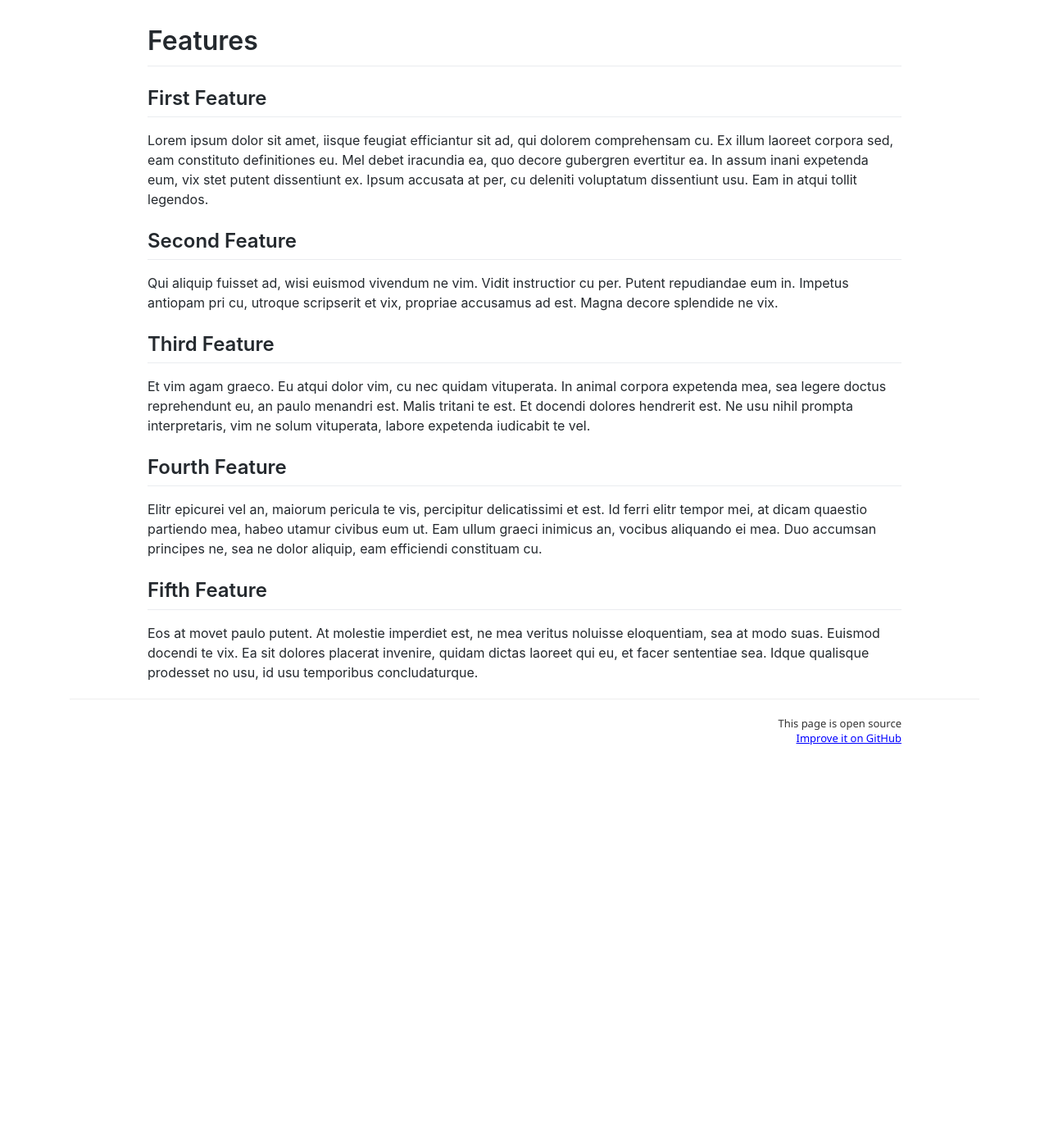
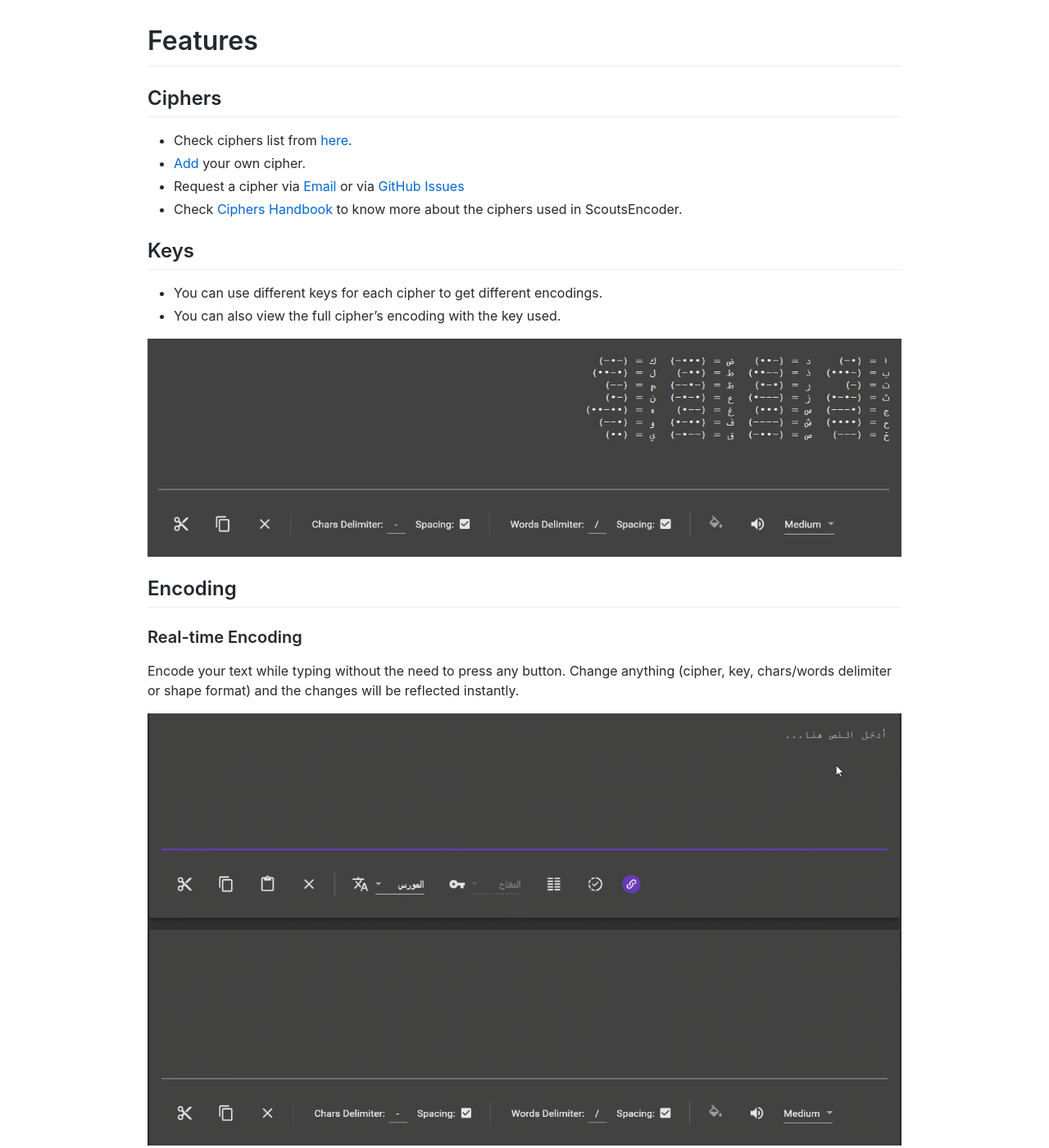
Before and after one commit to yousinix/ScoutsEncoder, a Jekyll site: the page built from _docs/02-features.md, in a window 1280 px wide and 1400 px high. Shown: the whole window at 82% size. Built offline with Jekyll 4.4.1, drawn with Linux system fonts in a browser that asks for light colours; some of the changed text lies outside the part shown.

Commit message:
Add features to docs

````diff
--- a/_docs/02-features.md
+++ b/_docs/02-features.md
@@ -6,22 +6,111 @@ permalink: /docs/features/
 
 # Features
 
-## First Feature
+## Ciphers
 
-Lorem ipsum dolor sit amet, iisque feugiat efficiantur sit ad, qui dolorem comprehensam cu. Ex illum laoreet corpora sed, eam constituto definitiones eu. Mel debet iracundia ea, quo decore gubergren evertitur ea. In assum inani expetenda eum, vix stet putent dissentiunt ex. Ipsum accusata at per, cu deleniti voluptatum dissentiunt usu. Eam in atqui tollit legendos.
+- Check ciphers list from [here](docs/available-ciphers).
+- [Add](#clean-code) your own cipher.
+- Request a cipher via [Email](mailto:{{site.author.email}}?subject={{site.title}} - Cipher Request) or via [GitHub Issues]({{site.github.repository_url}}/issues/new?title=Cipher Request)
+- Check [Ciphers Handbook](docs/ciphers-handbook) to know more about the ciphers used in ScoutsEncoder.
 
-## Second Feature
+## Keys
 
-Qui aliquip fuisset ad, wisi euismod vivendum ne vim. Vidit instructior cu per. Putent repudiandae eum in. Impetus antiopam pri cu, utroque scripserit et vix, propriae accusamus ad est. Magna decore splendide ne vix.
+- You can use different keys for each cipher to get different encodings.
+- You can also view the full cipher's encoding with the key used.
 
-## Third Feature
+![full-cipher](../../img/features/full-cipher.jpg)
 
-Et vim agam graeco. Eu atqui dolor vim, cu nec quidam vituperata. In animal corpora expetenda mea, sea legere doctus reprehendunt eu, an paulo menandri est. Malis tritani te est. Et docendi dolores hendrerit est. Ne usu nihil prompta interpretaris, vim ne solum vituperata, labore expetenda iudicabit te vel.
+## Encoding
 
-## Fourth Feature
+### Real-time Encoding
 
-Elitr epicurei vel an, maiorum pericula te vis, percipitur delicatissimi et est. Id ferri elitr tempor mei, at dicam quaestio partiendo mea, habeo utamur civibus eum ut. Eam ullum graeci inimicus an, vocibus aliquando ei mea. Duo accumsan principes ne, sea ne dolor aliquip, eam efficiendi constituam cu.
+Encode your text while typing without the need to press any button. Change anything (cipher, key, chars/words delimiter or shape format) and the changes will be reflected instantly.
 
-## Fifth Feature
+![real-time](../../img/features/real-time.gif)
 
-Eos at movet paulo putent. At molestie imperdiet est, ne mea veritus noluisse eloquentiam, sea at modo suas. Euismod docendi te vix. Ea sit dolores placerat invenire, quidam dictas laoreet qui eu, et facer sententiae sea. Idque qualisque prodesset no usu, id usu temporibus concludaturque.
+### Output Styles
+
+Customize your output depending on your preferences. Change the chars/words delimiters and their spacing or the fill and stroke of shapes.
+
+![output-styles](../../img/features/output-styles.gif)
+
+### Audio Output
+
+Export [audio](../../wav/MorseCode.wav) output for your Morse encoding with different speeds (slow - medium - fast).
+
+![audio-speeds](../../img/features/audio-speeds.jpg)
+
+## Design
+
+### Light/Dark Themes
+
+Choose the theme that makes you more comfortable.
+
+![themes](../../img/features/themes.jpg)
+
+### Responsive Layout
+
+Choose whatever size you like. You can either use it in full screen or side by side with any other window.
+
+![responsive](../../img/features/responsive.gif)
+
+### Material Design
+
+Designed with Google's [material design](https://material.io/design/) standards using [Material Design In XAML Toolkit](https://github.com/MaterialDesignInXAML/MaterialDesignInXamlToolkit).
+
+## Code
+
+### Clean Code
+
+Readable and easy to maintain OOP code using XAML and C#. Adding Ciphers is so easy, anyone can add them even if he doesn't know how to code! Just add the cipher type you want, from the types below, to ciphers array and the rest is done for you.
+
+Check out the following pre-declared ciphers from that [link](https://github.com/YoussefRaafatNasry/ScoutsEncoder/blob/d19c185cb6046c8969ddf68125a90e116da8f88a/ScoutsEncoder/MainWindow.xaml.cs#L42-L212).
+
+```c#
+
+// 1] Normal Cipher:
+new Cipher
+{
+    DisplayName = "اسم_الشفرة", // Add Cipher Name Here (displayed in Ciphers ComboBox)
+    HasKeys = true,              // Enables Keys ComboBox
+    KeyWeight = n,               // Offsets Keys with the given value (n) where:  0 < n < 28
+    IsAudible = true,            // Enables Audio Button
+    HasShapes = true,            // Enables Shape Format Button
+    CipherCharacters = {"x", "x", "x", "x", "x", "x", "x",  // Add Cipher body Here.
+                        "x", "x", "x", "x", "x", "x", "x",  // Must contain 28 values,
+                        "x", "x", "x", "x", "x", "x", "x",  // written in an array form
+                        "x", "x", "x", "x", "x", "x", "x"}
+},
+
+// 2] Overloaded Cipher:
+new Cipher
+{
+    DisplayName = "اسم_الشفرة", // Add Cipher Name Here (displayed in Ciphers ComboBox)
+    HasOverloads = true,         // Don't declare any key-related property or CipherCharacters property
+    Overloads = new List<Cipher> // Overloads appear in Keys ComboBox, and are initialized as a list
+    {
+        new Cipher
+        {
+            DisplayName = "اسم 1", // First overload name (displayed in Keys ComboBox)
+            CipherCharacters = {"x", "x", "x", "x", "x", "x", "x", // Add First overload body Here.
+                                "x", "x", "x", "x", "x", "x", "x", // Must contain 28 values,
+                                "x", "x", "x", "x", "x", "x", "x", // written in an array form
+                                "x", "x", "x", "x", "x", "x", "x"}
+        },
+
+        new Cipher
+        {
+            DisplayName = "اسم 2", // Second overload name (displayed in Keys ComboBox)
+            CipherCharacters = {"x", "x", "x", "x", "x", "x", "x", // Add Second overload body Here.
+                                "x", "x", "x", "x", "x", "x", "x", // Must contain 28 values,
+                                "x", "x", "x", "x", "x", "x", "x", // written in an array form
+                                "x", "x", "x", "x", "x", "x", "x"}
+        }
+    }
+},
+
+```
+
+### Open Source
+
+Source code is available on [Github]({{ site.github.repository_url }}). Open for contributions and improvements.
````
Also changed, not shown: img/features/audio-speeds.jpg (added), img/features/full-cipher.jpg (added), img/features/output-styles.gif (added), img/features/real-time.gif (added), img/features/responsive.gif (added), img/features/themes.jpg (added).
